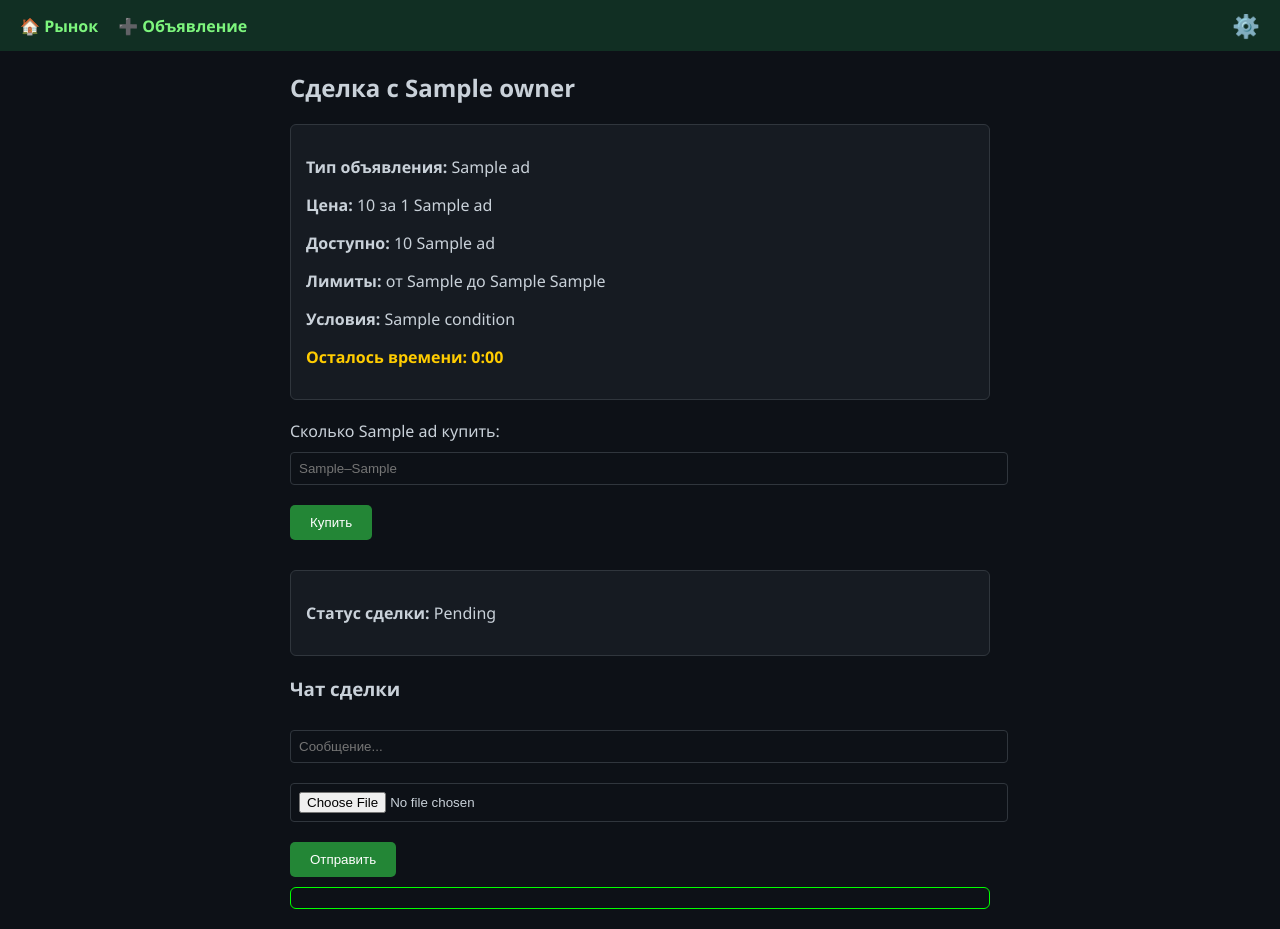
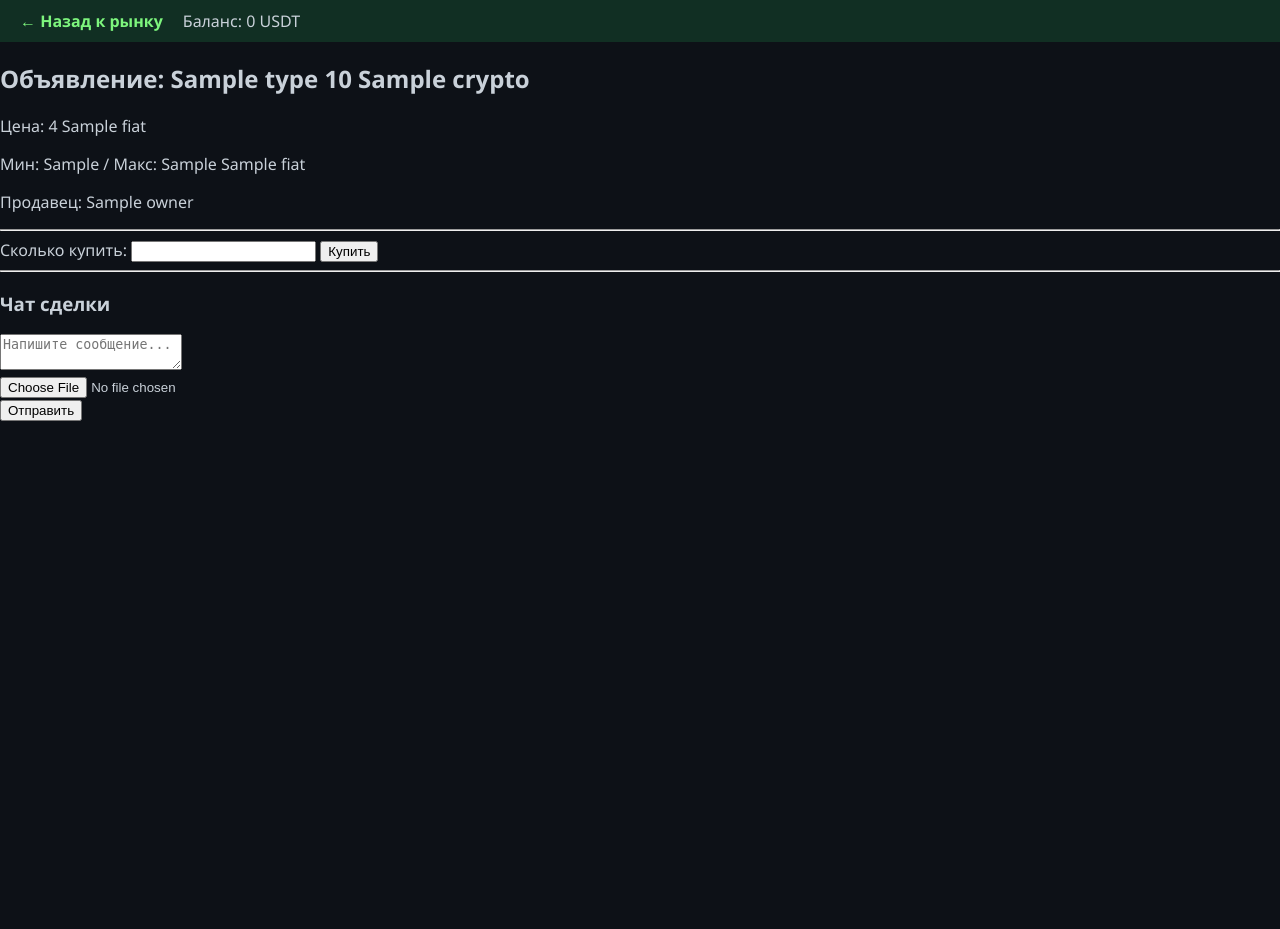
Before and after one commit to Yupara/P2pppppppppp, a FastAPI app: template templates/trade.html in a window 1280 px wide. After the commit the page ends 421 px from the top, so only its background shows below. Run offline with FastAPI, Linux system fonts and the light colour scheme; the template is opened without the code that fills it: most values are stand-ins (such as "Sample title", 1, 10 or a date in 2020).

Commit message:
Update trade.html

```diff
--- a/templates/trade.html
+++ b/templates/trade.html
@@ -4,128 +4,83 @@
     <meta charset="UTF-8">
     <title>Сделка</title>
     <link rel="stylesheet" href="/static/styles.css">
-  <script>
-    // Таймер 15 минут
-    let seconds = {{ remaining }};
-    function tick() {
-      const el = document.getElementById('timer');
-      const m = Math.floor(seconds / 60), s = seconds % 60;
-      el.innerText = `${m}:${String(s).padStart(2, '0')}`;
-      if (seconds > 0) {
-        seconds--;
-        setTimeout(tick, 1000);
-      }
-    }
-    window.onload = tick;
-
-    // Показ/скрытие меню настроек
-    function toggleSettings() {
-      const menu = document.getElementById('settingsMenu');
-      menu.style.display = menu.style.display === 'block' ? 'none' : 'block';
-    }
-    window.onclick = e => {
-      if (e.target.id === 'settingsMenu') toggleSettings();
-    };
-  </script>
 </head>
-<body class="dark-theme">
-  <!-- Навигация -->
+<body>
     <div class="navbar">
-    <a href="/market">🏠 Рынок</a>
-    <a href="/create">➕ Объявление</a>
-    <div class="settings-icon" onclick="toggleSettings()">⚙️</div>
+        <a href="/market">← Назад к рынку</a>
+        <span class="navbar-balance">Баланс: {{ balances.get(current_user, 0) }} USDT</span>
     </div>
 
-  <!-- Меню настроек -->
-  <div id="settingsMenu" class="settings-menu">
-    <p>👤 Пользователь: {{ ad.owner }}</p>
-    <p>✅ Выполнено ордеров: {{ ad.completed_orders }}</p>
-    <p>⭐ Рейтинг: {{ ad.rating }}%</p>
-    <p>💳 Оплата по умолчанию: {{ ad.payment_method }}</p>
-    <p><button onclick="location.href='/deposit'">Пополнить</button> <button onclick="location.href='/withdraw'">Вывести</button></p>
-    <p>🔗 Адрес кошелька: <a href="#">0x1234...abcd</a></p>
-  </div>
+    <div class="trade-container">
+        <h2>Объявление: {{ ad.type|capitalize }} {{ ad.amount }} {{ ad.crypto }}</h2>
+        <p>Цена: {{ ad.rate }} {{ ad.fiat }}</p>
+        <p>Мин: {{ ad.min_limit }} / Макс: {{ ad.max_limit }} {{ ad.fiat }}</p>
+        <p>Продавец: {{ ad.owner }}</p>
 
-  <div class="container">
-    <h2>Сделка с {{ ad.owner }}</h2>
+        <hr>
 
-    <div class="info-box">
-      <p><strong>Тип объявления:</strong> {{ ad.title }}</p>
-      <p><strong>Цена:</strong> {{ ad.price }} за 1 {{ ad.title }}</p>
-      <p><strong>Доступно:</strong> {{ ad.amount }} {{ ad.title }}</p>
-      <p><strong>Лимиты:</strong> от {{ ad.min_limit }} до {{ ad.max_limit }} {{ ad.payment_method }}</p>
-      <p><strong>Условия:</strong> {{ ad.condition }}</p>
-      <p class="timer">Осталось времени: <span id="timer">15:00</span></p>
-    </div>
+        <form action="/trade/{{ ad.id }}/buy" method="post">
+            <label>Сколько купить:</label>
+            <input type="number" name="amount" step="0.01" min="{{ ad.min_limit }}" max="{{ ad.max_limit }}" required>
+            <button type="submit">Купить</button>
+        </form>
 
-    <!-- Форма покупки -->
-    {% if order_status.get(ad.id) not in ['released','cancelled'] %}
-    <form class="form" action="/trade/{{ ad.id }}/buy" method="post">
-      <label>Сколько {{ ad.title }} купить:</label>
-      <input type="number" name="amount" step="0.0001" placeholder="{{ ad.min_limit }}–{{ ad.max_limit }}" required>
-      <button class="btn">Купить</button>
+        {% if payments.get(ad.id) %}
+            <div class="payment-info">
+                <h3>Сделка в процессе</h3>
+                <p>Покупатель: {{ payments[ad.id].user }}</p>
+                <p>Сумма: {{ payments[ad.id].amount }} {{ ad.crypto }}</p>
+                <p>Итого: {{ payments[ad.id].cost }} {{ ad.fiat }}</p>
+                <p>Статус: {{ order_status.get(ad.id, "неизвестен") }}</p>
+
+                {% if order_status.get(ad.id) == "pending" %}
+                    <form action="/trade/{{ ad.id }}/paid" method="post">
+                        <button type="submit">Я оплатил</button>
                     </form>
+                    <form action="/trade/{{ ad.id }}/cancel" method="post">
+                        <button type="submit" class="cancel-btn">Отменить</button>
+                    </form>
+                {% elif order_status.get(ad.id) == "paid" %}
+                    <form action="/trade/{{ ad.id }}/confirm_receipt" method="post">
+                        <button type="submit">Подтвердить получение</button>
+                    </form>
+                {% elif order_status.get(ad.id) == "released" %}
+                    <p class="success">✅ Сделка завершена</p>
+                {% elif order_status.get(ad.id) == "cancelled" %}
+                    <p class="cancelled">❌ Сделка отменена</p>
                 {% endif %}
-
-    <!-- Форма оплаты -->
-    {% if order_status.get(ad.id)=='pending' %}
-    <div class="info-box">
-      <h3>Оплата картой</h3>
-      <form class="form" action="/trade/{{ ad.id }}/pay" method="post">
-        <input type="text" name="card_number" placeholder="Номер карты" required>
-        <input type="text" name="exp_date" placeholder="MM/YY" required>
-        <input type="text" name="cvv" placeholder="CVV" required>
-        <button class="btn">Я оплатил</button>
-      </form>
             </div>
         {% endif %}
 
-    <!-- Подтверждение получения / Спор / Отмена -->
-    <div class="info-box">
-      <p><strong>Статус сделки:</strong> {{ order_status.get(ad.id,'pending')|capitalize }}</p>
+        <hr>
 
-      {% if order_status.get(ad.id)=='paid' %}
-      <form action="/trade/{{ ad.id }}/confirm_receipt" method="post" style="display:inline-block">
-        <button class="btn btn-success">Я получил {{ ad.title }}</button>
-      </form>
-      <form action="/trade/{{ ad.id }}/dispute" method="post" style="display:inline-block">
-        <button class="btn btn-warning">Открыть спор</button>
-      </form>
-      {% endif %}
-
-      {% if order_status.get(ad.id)=='pending' %}
-      <form action="/trade/{{ ad.id }}/cancel" method="post">
-        <button class="btn btn-danger">Отменить сделку</button>
-      </form>
-      {% endif %}
-
-      {% if order_status.get(ad.id)=='released' %}
-      <p>✅ Сделка успешно завершена.</p>
-      {% elif order_status.get(ad.id)=='cancelled' %}
-      <p>❌ Сделка отменена.</p>
-      {% elif order_status.get(ad.id)=='disputed' %}
-      <p>⚠️ Сделка в споре. Ожидается решение.</p>
-      {% endif %}
-    </div>
-
-    <!-- Чат -->
+        <div class="chat-section">
             <h3>Чат сделки</h3>
-    <form class="form" action="/trade/{{ ad.id }}/message" method="post" enctype="multipart/form-data">
-      <input type="text" name="message" placeholder="Сообщение..." required>
-      <input type="file" name="image" accept="image/*">
-      <button class="btn">Отправить</button>
+            <form action="/trade/{{ ad.id }}/message" method="post" enctype="multipart/form-data">
+                <textarea name="message" placeholder="Напишите сообщение..."></textarea><br>
+                <input type="file" name="image"><br>
+                <button type="submit">Отправить</button>
             </form>
 
-    <div class="chat">
+            <div class="messages">
                 {% for msg in messages %}
-      <div class="chat-message">
-        <strong>{{ msg.user }}:</strong> {{ msg.text }}
+                    <div class="message">
+                        <strong>{{ msg.user }}:</strong>
+                        <span>{{ msg.text }}</span><br>
                         {% if msg.image_url %}
-        <div><img src="{{ msg.image_url }}" class="chat-image"></div>
+                            <img src="{{ msg.image_url }}" alt="Изображение" style="max-width:200px;">
                         {% endif %}
                     </div>
                 {% endfor %}
             </div>
         </div>
+
+        {% if blocked_until.get(current_user) and (blocked_until[current_user]|as_datetime) > now() %}
+            <div class="info-box">
+                ❌ Вы заблокированы до {{ blocked_until[current_user] }} за частые отмены.
+            </div>
+        {% endif %}
+
+    </div>
 </body>
 </html>
```
Lines whose indentation alone changed are shown as unchanged.
